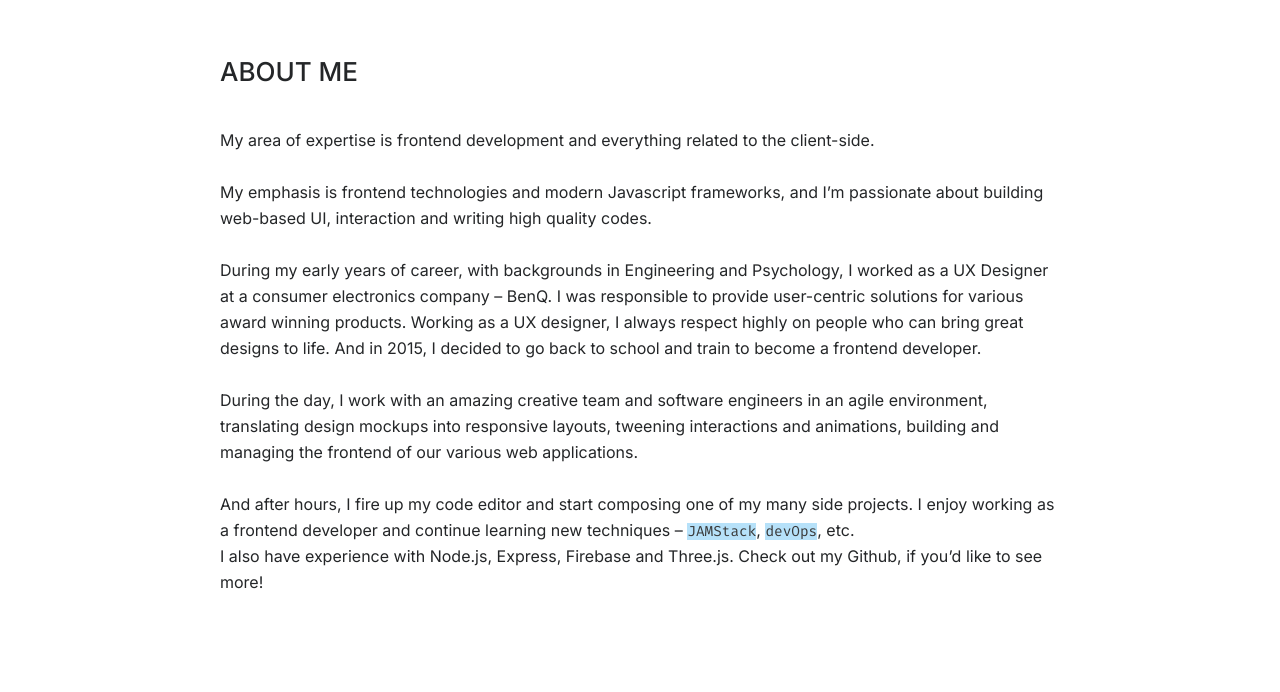
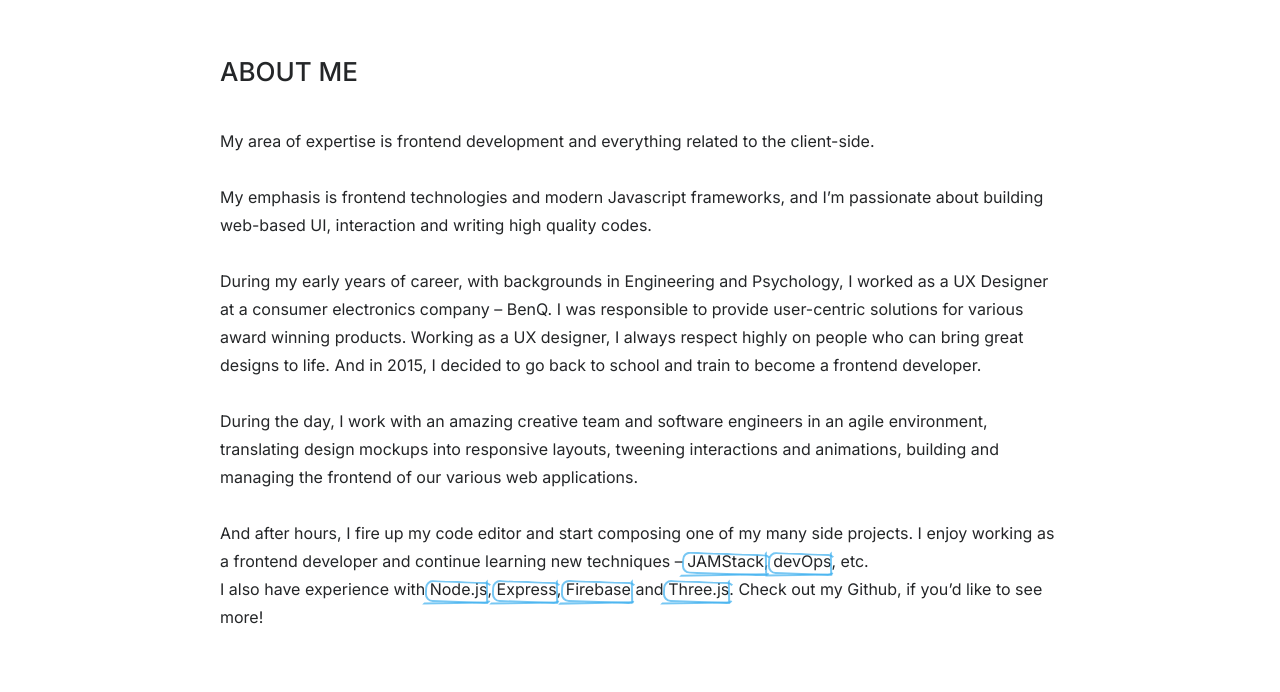
Before and after one commit to jinnrw/jinnwang-website, a Gatsby site: page /about in a window 1280 px wide. Shown: the part 102-794 px from the top of the page. Built offline with nearby package versions, Linux system fonts and the light colour scheme; Gatsby itself is replaced by a stand-in of ours.

Commit message:
Update a few things

```diff
--- a/src/components/Layout.js
+++ b/src/components/Layout.js
@@ -10,6 +10,11 @@ const LayoutContainer = styled.div`
   padding: 0 20px;
   position: relative;
 `;
+
+const globalColors = {
+  blue: "#3eb0ef",
+  lightblue: "#3eb0ef60",
+}
 
 const GlobalStyle = createGlobalStyle`
   body,
@@ -29,8 +34,43 @@ const GlobalStyle = createGlobalStyle`
   code {
     font-family: 'Fira Mono', sans-serif;
     color: #383838;
-    background-color: #3eb0ef60;
+    background-color: ${globalColors.lightblue};
     font-size: 0.9em;
+  }
+
+  mark {
+    position: relative;
+    background-color: transparent;
+    color: inherit;
+
+    &:before {
+      content: "";
+      pointer-events: none;
+      position: absolute;
+      left: -5px;
+      top: 2px;
+      border: 2px solid ${globalColors.blue};
+      border-right-color: transparent;
+      width: 117%;
+      height: 22px;
+      transform: rotate(2deg);
+      opacity: 0.7;
+      border-radius: 8px;
+    }
+
+    &:after {
+      content: "";
+      position: absolute;
+      left: -0.5em;
+      top: 0.1em;
+      border: 2px solid ${globalColors.blue};
+      border-left-color: transparent;
+      border-top-color: transparent;
+      width: 115%;
+      height: 24px;
+      transform: rotate(-1deg);
+      opacity: 0.7;
+    }
   }
 
   button {
--- a/src/constants/index.js
+++ b/src/constants/index.js
@@ -2,7 +2,7 @@ export const ABOUT_ME = `My area of expertise is frontend development and everyt
 My emphasis is frontend technologies and modern Javascript frameworks, and I’m passionate about building web-based UI, interaction and writing high quality codes. \n
 During my early years of career, with backgrounds in Engineering and Psychology, I worked as a UX Designer at a consumer electronics company – BenQ. I was responsible to provide user-centric solutions for various award winning products. Working as a UX designer, I always respect highly on people who can bring great designs to life. And in 2015, I decided to go back to school and train to become a frontend developer. \n
  During the day, I work with an amazing creative team and software engineers in an agile environment, translating design mockups into responsive layouts, tweening interactions and animations, building and managing the frontend of our various web applications. \n
- And after hours, I fire up my code editor and start composing one of my many side projects. I enjoy working as a frontend developer and continue learning new techniques – <code>JAMStack</code>, <code>devOps</code>, etc. \n I also have experience with Node.js, Express, Firebase and Three.js. Check out my Github, if you’d like to see more!`;
+ And after hours, I fire up my code editor and start composing one of my many side projects. I enjoy working as a frontend developer and continue learning new techniques – <mark>JAMStack</mark>, <mark>devOps</mark>, etc. \n I also have experience with <mark>Node.js</mark>, <mark>Express</mark>, <mark>Firebase</mark> and <mark>Three.js</mark>. Check out my Github, if you’d like to see more!`;
 
 export const WORK_EXPERIENCE = [
   {
@@ -120,23 +120,32 @@ export const PROJECTS = [
   },
   {
     id: 2,
-    name: "YouTube with Lyrics",
-    description: "Listen to your favourite YouTube playlists with lyrics.",
-    tags: ["Vue", "Vuex, axios, Moment.js, API"],
-    imgSrc: "./project_youtube.png",
-    linkUrl: "https://github.com/jinnrw/youtube-with-lyrics",
+    name: "Trello-alike",
+    description:
+      "A Trello inspired list-making app and is still in progress. The idea is to create a public board and collaborate with your team, with a given url.",
+    tags: ["React", "react-beautiful-dnd", "Node.js", "Express.js", "Redis"],
+    imgSrc: "./project_trello.png",
+    linkUrl: "https://github.com/jinnrw/trello-alike",
   },
   {
     id: 3,
     name: "Note App",
     description:
       "A full stack note taking app built with React, Express, Node and Firebase.",
-    tags: ["React", "Node.js", "Express.js, Firebase"],
+    tags: ["React", "Node.js", "Express.js", "Firebase"],
     imgSrc: "./project_note_app.png",
     linkUrl: "https://github.com/jinnrw/note-taking-React-Express",
   },
   {
     id: 4,
+    name: "YouTube with Lyrics",
+    description: "Listen to your favourite YouTube playlists with lyrics.",
+    tags: ["Vue", "Vuex", "axios", "Moment.js", "API"],
+    imgSrc: "./project_youtube.png",
+    linkUrl: "https://github.com/jinnrw/youtube-with-lyrics",
+  },
+  {
+    id: 5,
     name: "3D Cards in Three.js",
     description:
       "Show 3D rendering cards in the web browser, using Three.js, a WebGL library. The idea is to provide a better experience showcasing the foil material on cards.",
@@ -145,22 +154,13 @@ export const PROJECTS = [
     linkUrl: "https://github.com/jinnrw/3D-cards-in-three.js",
   },
   {
-    id: 5,
+    id: 6,
     name: "3D Racing in Three.js",
     description:
       "A 3D racing game in a web browser, using Three.js, a WebGL library.",
     tags: ["WebGL", "Three.js", "Parcel.js"],
     imgSrc: "./project_3d_cars.png",
     linkUrl: "https://github.com/jinnrw/3D-racing-three.js",
-  },
-  {
-    id: 6,
-    name: "Trello-alike",
-    description:
-      "A Trello inspired list-making app and is still in progress. The idea is to create a public board and collaborate with your team, with a given url.",
-    tags: ["React", " Node.js"],
-    imgSrc: "./project_3d_cards.png",
-    linkUrl: "https://github.com/jinnrw/trello-alike",
   },
   {
     id: 7,
--- a/src/pages/about.js
+++ b/src/pages/about.js
@@ -26,7 +26,7 @@ const Heading = styled.h2`
 // ABOUT ME
 const AboutMeText = styled.div`
   white-space: pre-line;
-  line-height: 26px;
+  line-height: 28px;
 `;
 
 // EXPERIENCE
--- a/src/pages/work.js
+++ b/src/pages/work.js
@@ -34,7 +34,7 @@ const Filter = styled.div`
   padding-left: 20px;
   display: inline-block;
   color: #24262870;
-  transition: color 0.3s ease;
+  transition: color .2s ease;
 
   &:hover {
     color: #242628;
@@ -57,7 +57,7 @@ const Filter = styled.div`
     height: 16px;
     border-radius: 4px;
     background-color: #8a8f9b;
-    transition: background-color 0.3s ease;
+    transition: background-color .2s ease;
   }
 `;
 
@@ -85,6 +85,8 @@ const ProjectInfo = styled.div`
 
 const Tags = styled.div`
   margin-bottom: 10px;
+  color: #51626a;
+  font-size: 14px;
 `;
 
 const Tag = styled.span`
```
Also changed, not shown: src/assets/project_trello.png (added), 2 other files.
